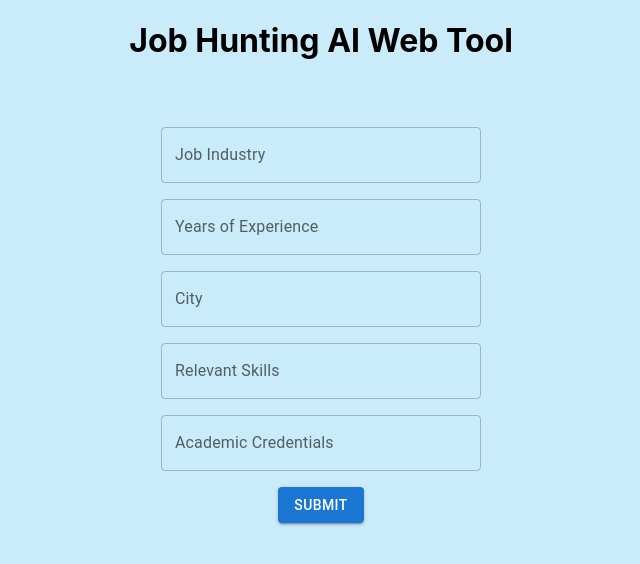
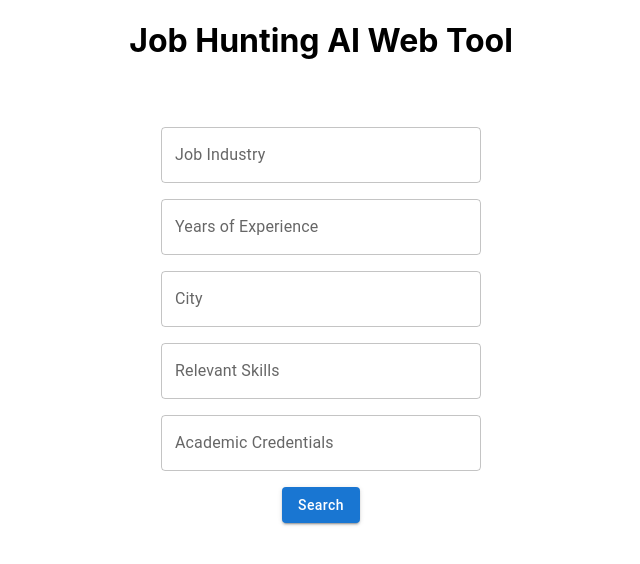
Before and after one commit to cdelapena/JHAIWT, a React (Create React App) app in the folder frontend/: page / in a window 1280 px wide. Shown: the top 564 px of the page, without its empty margins (319-959 px from the left). Built offline with nearby package versions, Linux system fonts and the light colour scheme.

Commit message:
added themeprovider

```diff
--- a/frontend/src/App.css
+++ b/frontend/src/App.css
@@ -1,3 +1,3 @@
 :root {
-  --background-color:#caebf9;
+  --background-color:white;
 }
--- a/frontend/src/Pages/Home/InputForm/InputForm.tsx
+++ b/frontend/src/Pages/Home/InputForm/InputForm.tsx
@@ -1,5 +1,5 @@
 import Button from "@mui/material/Button";
-import TextField, { TextFieldProps } from "@mui/material/TextField";
+import TextField from "@mui/material/TextField";
 
 import { useFormik } from "formik";
 import * as yup from "yup";
@@ -119,7 +119,7 @@ const InputForm = () => {
           type="submit"
           sx={{ display: "flex", marginLeft: "auto", marginRight: "auto" }}
         >
-          Submit
+          Search
         </Button>
       </form>
     </div>
--- /dev/null
+++ b/frontend/src/theme.tsx
@@ -0,0 +1,11 @@
+import { createTheme } from "@mui/material";
+
+const theme = createTheme({
+  typography: {
+    button: {
+      textTransform: 'none'
+    }
+  }
+});
+
+export default theme;
```
Also changed, not shown: frontend/src/App.tsx (+8 -4 lines).
